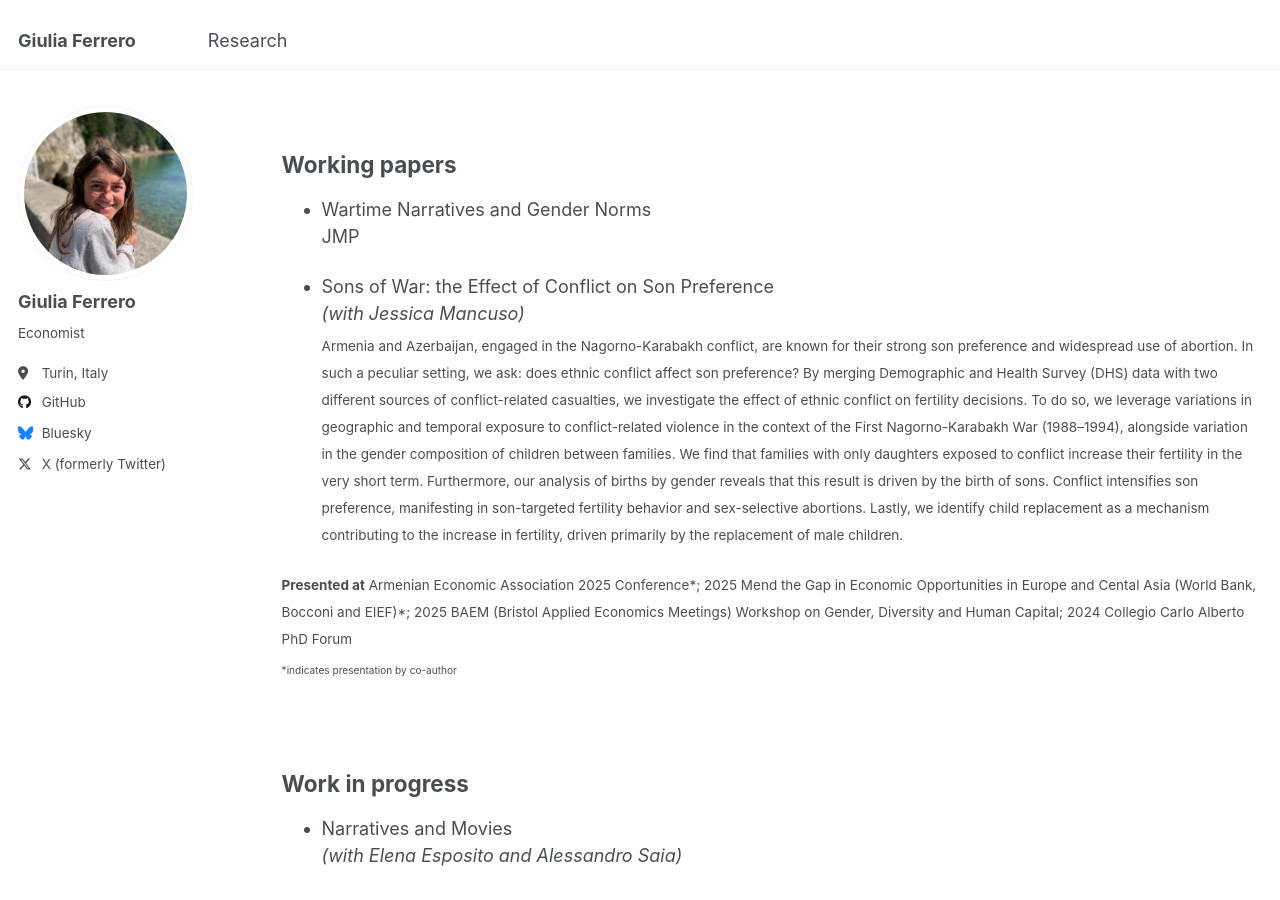
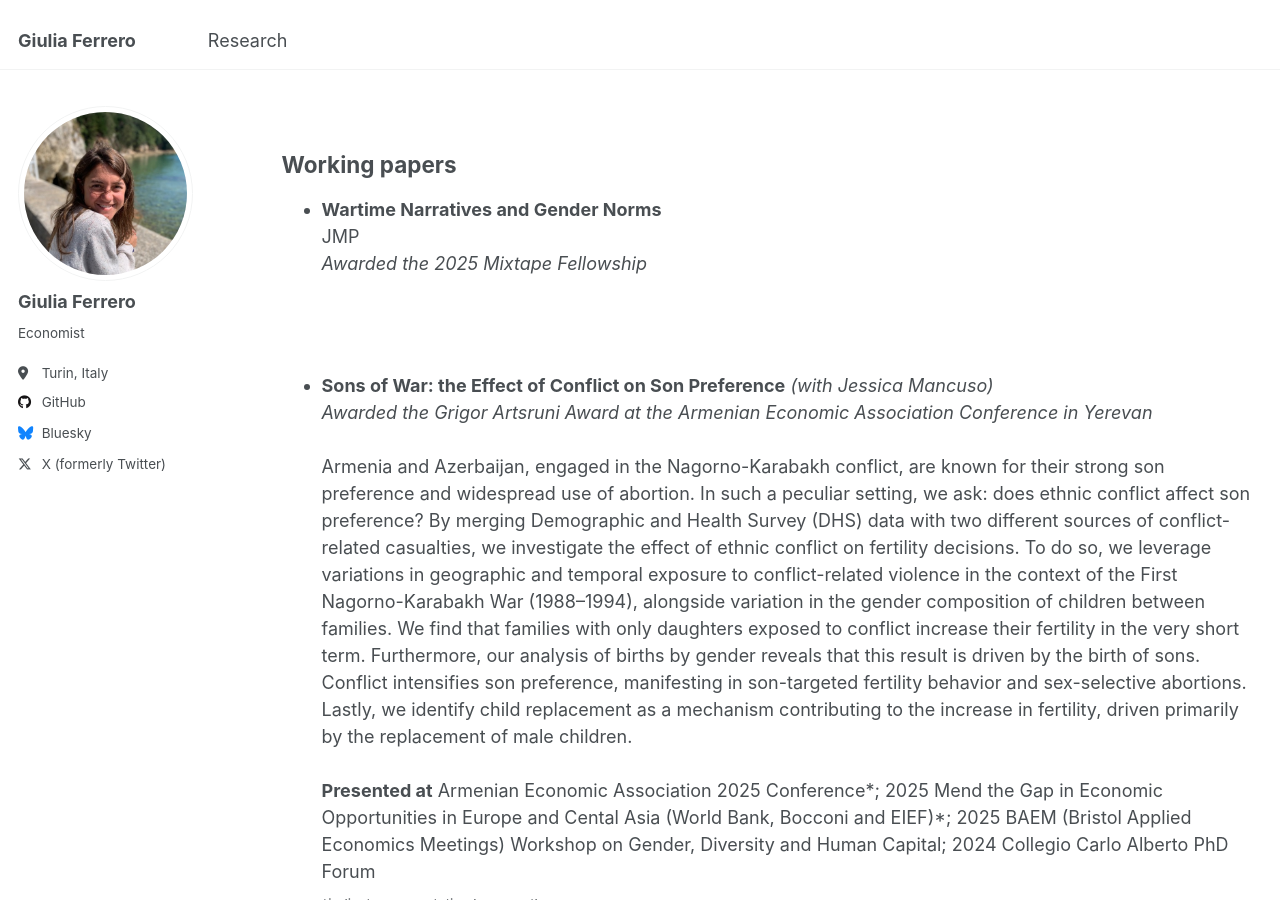
Before and after one commit to giuliferrero/giuliferrero.github.io, a Jekyll site: the page built from _pages/publications.md, in a window 1280 px wide and 900 px high. Built offline with Jekyll 4.4.1, drawn with Linux system fonts in a browser that asks for light colours.

Commit message:
Update publications.md

```diff
--- a/_pages/publications.md
+++ b/_pages/publications.md
@@ -17,18 +17,17 @@ author_profile: true
 
 Working papers
 --
-- Wartime Narratives and Gender Norms<br>JMP
+- **Wartime Narratives and Gender Norms**<br>JMP<br>*Awarded the 2025 Mixtape Fellowship*
+
+<br><br>
 
 
+- **Sons of War: the Effect of Conflict on Son Preference** *(with Jessica Mancuso)*<br>*Awarded the Grigor Artsruni Award at the Armenian Economic Association Conference in Yerevan*<br><br>
+Armenia and Azerbaijan, engaged in the Nagorno-Karabakh conflict, are known for their strong son preference and widespread use of abortion. In such a peculiar setting, we ask: does ethnic conflict affect son preference? By merging Demographic and Health Survey (DHS) data with two different sources of conflict-related casualties, we investigate the effect of ethnic conflict on fertility decisions. To do so, we leverage variations in geographic and temporal exposure to conflict-related violence in the context of the First Nagorno-Karabakh War (1988–1994), alongside variation in the gender composition of children between families. We find that families with only daughters exposed to conflict increase their fertility in the very short term. Furthermore, our analysis of births by gender reveals that this result is driven by the birth of sons. Conflict intensifies son preference, manifesting in son-targeted fertility behavior and sex-selective abortions. Lastly, we identify child replacement as a mechanism contributing to the increase in fertility, driven primarily by the replacement of male children.<br><br>
+**Presented at** Armenian Economic Association 2025 Conference\*; 2025 Mend the Gap in Economic Opportunities in Europe and Cental Asia (World Bank, Bocconi and EIEF)\*; 2025 BAEM (Bristol Applied Economics Meetings) Workshop on Gender, Diversity and Human Capital; 2024 Collegio Carlo Alberto PhD Forum<sub>
+<br> *indicates presentation by co-author
 
-
-- Sons of War: the Effect of Conflict on Son Preference<br>*(with Jessica Mancuso)* <br>
-<sub>Armenia and Azerbaijan, engaged in the Nagorno-Karabakh conflict, are known for their strong son preference and widespread use of abortion. In such a peculiar setting, we ask: does ethnic conflict affect son preference? By merging Demographic and Health Survey (DHS) data with two different sources of conflict-related casualties, we investigate the effect of ethnic conflict on fertility decisions. To do so, we leverage variations in geographic and temporal exposure to conflict-related violence in the context of the First Nagorno-Karabakh War (1988–1994), alongside variation in the gender composition of children between families. We find that families with only daughters exposed to conflict increase their fertility in the very short term. Furthermore, our analysis of births by gender reveals that this result is driven by the birth of sons. Conflict intensifies son preference, manifesting in son-targeted fertility behavior and sex-selective abortions. Lastly, we identify child replacement as a mechanism contributing to the increase in fertility, driven primarily by the replacement of male children.<sub><br>
-
-<sub>**Presented at** Armenian Economic Association 2025 Conference\*; 2025 Mend the Gap in Economic Opportunities in Europe and Cental Asia (World Bank, Bocconi and EIEF)\*; 2025 BAEM (Bristol Applied Economics Meetings) Workshop on Gender, Diversity and Human Capital; 2024 Collegio Carlo Alberto PhD Forum<sub>
-<br> *indicates presentation by co-author<sub>
-
-<br>
+<br><br>
 
 Work in progress
 --
```
